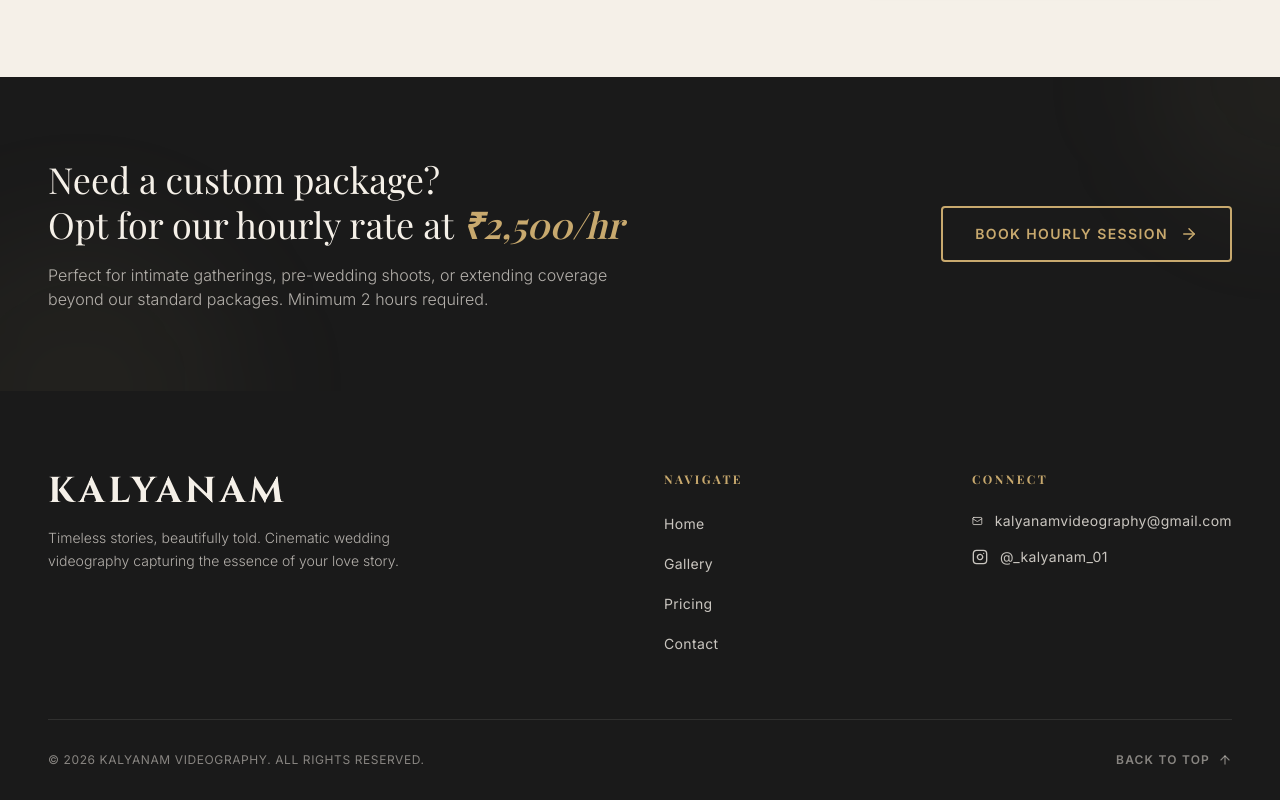
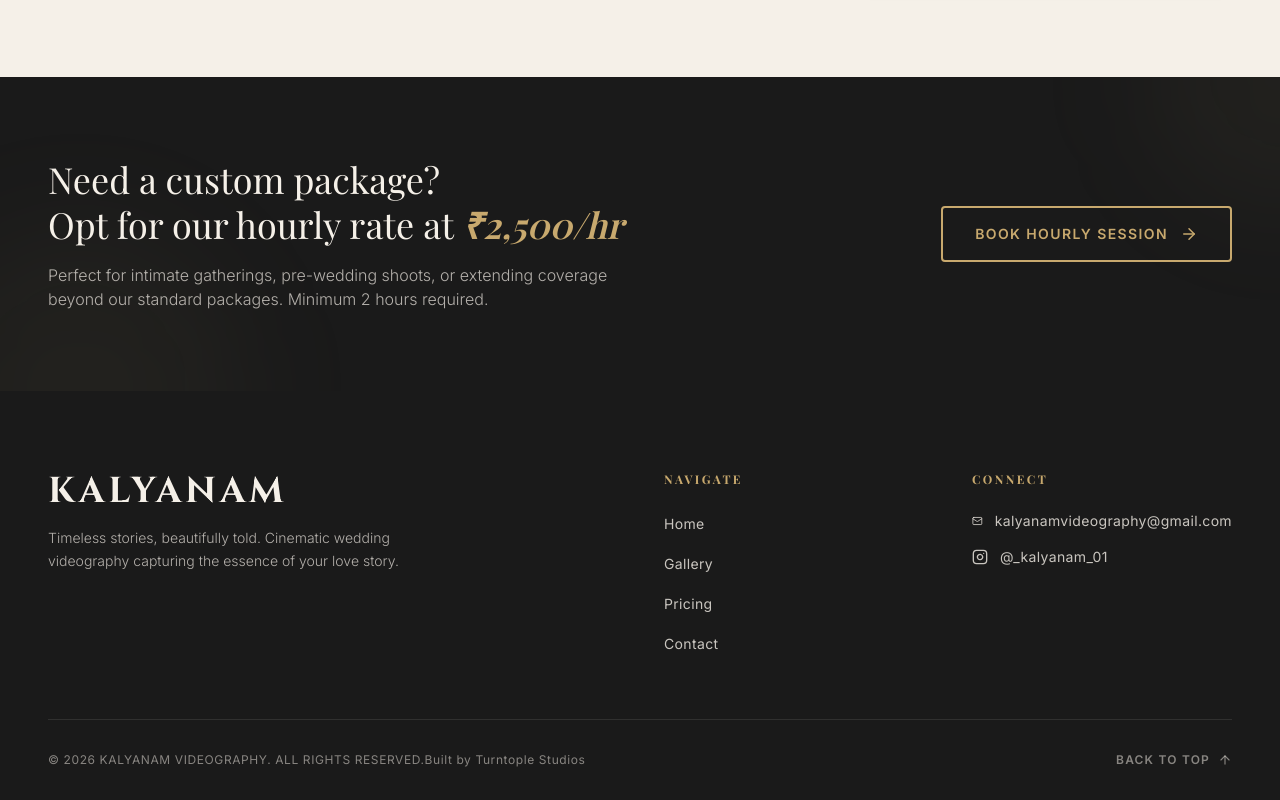
Before and after one commit to grafixmotions-png/kalyanam-website, a React (Vite) app: page / in a window 1280 px wide. Shown: the part 3331-4131 px from the top of the page. Built offline with nearby package versions, Linux system fonts and the light colour scheme; a web font is replaced by a local one.

Commit message:
Update Footer.tsx

```diff
--- a/src/components/Footer.tsx
+++ b/src/components/Footer.tsx
@@ -56,7 +56,7 @@ const Footer = () => {
         {/* Bottom Bar */}
         <div className="pt-8 border-t border-beige/10 flex flex-col md:flex-row justify-between items-center gap-4">
           <p className="text-beige/50 text-xs tracking-wider">
-            &copy; {new Date().getFullYear()} KALYANAM VIDEOGRAPHY. ALL RIGHTS RESERVED.
+            &copy; {new Date().getFullYear()} KALYANAM VIDEOGRAPHY. ALL RIGHTS RESERVED.Built by <a href="https://www.instagram.com/turntople" target="_blank">Turntople Studios</a>
           </p>
 
           <button
```
